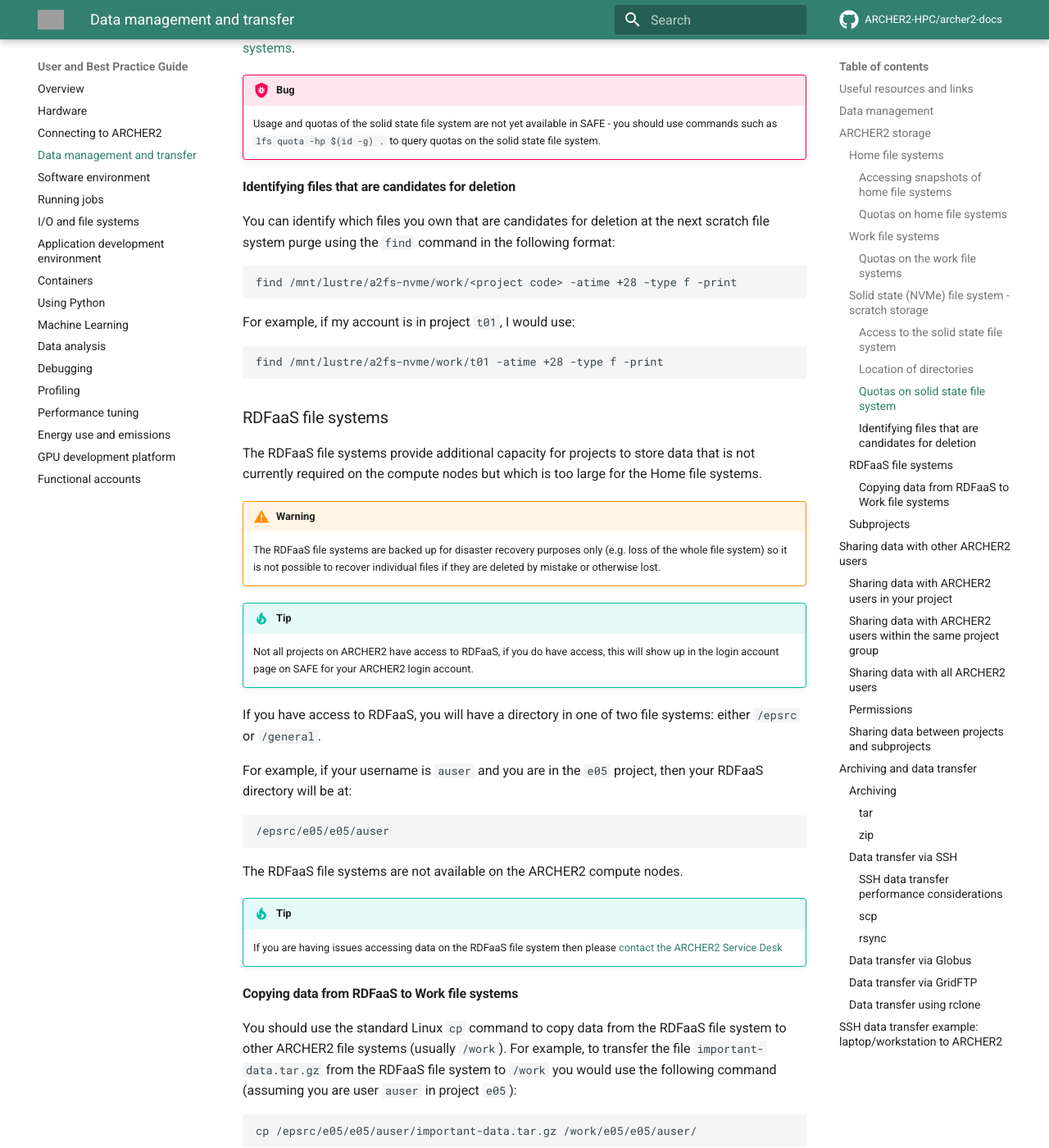
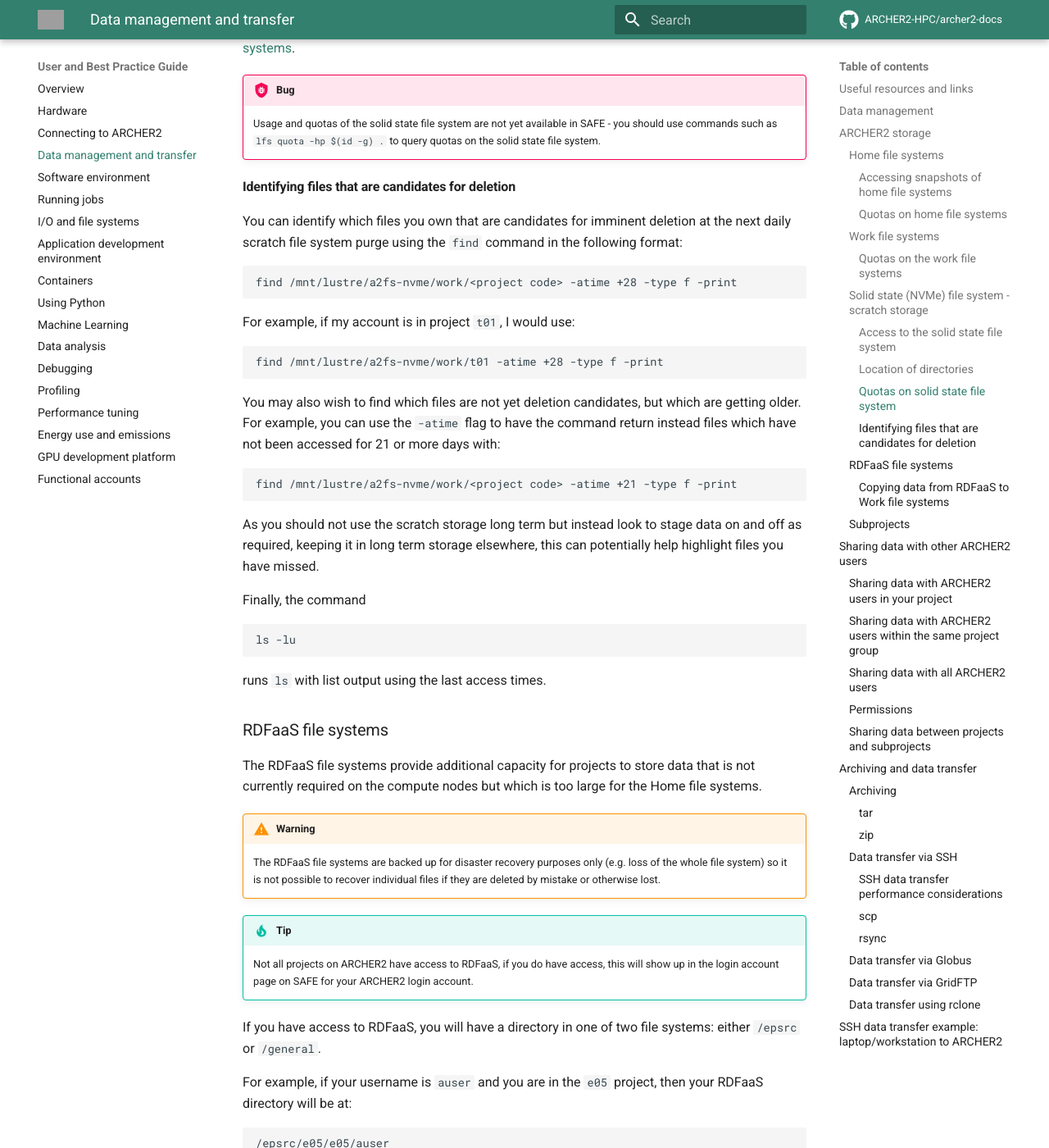
Before and after one commit to ARCHER2-HPC/archer2-docs, an MkDocs documentation site: the page built from docs/user-guide/data.md, in a window 1280 px wide and 1400 px high, scrolled down 7089 px. Shown: the whole window at 82% size. Built offline with MkDocs 1.6.1 and Material for MkDocs 9.7.7, drawn with Linux system fonts in a browser that asks for light colours; comment, search, counter and statistics services are not loaded; some of the changed text lies outside the part shown; grey boxes are pictures that could not be loaded.

Commit message:
Made the scratch purge implementation a little clearer and made another suggestion for use of  to locate deletion candidates.

````diff
--- a/docs/user-guide/data.md
+++ b/docs/user-guide/data.md
@@ -238,7 +238,8 @@
     The solid state storage system is configured as *scratch* storage with all files
     that have not been accessed in the last 28 days being automatically deleted. This
     implementation starts on 28 Feb 2024, i.e. any files not accessed since 1 Feb 2024
-    will be automatically removed on 28 Feb 2024.
+    will be automatically removed on 28 Feb 2024. The script which performs this purge
+    is run daily.
 
 The solid state storage file system is a 1 PB high performance parallel Lustre file system
 similar to the work file systems. However, unlike the work file systems, all of the
@@ -303,8 +304,8 @@
 
 #### Identifying files that are candidates for deletion
 
-You can identify which files you own that are candidates for deletion at the next
-scratch file system purge using the `find` command in the following format:
+You can identify which files you own that are candidates for imminent deletion at the
+next daily scratch file system purge using the `find` command in the following format:
 
 ```
 find /mnt/lustre/a2fs-nvme/work/<project code> -atime +28 -type f -print
@@ -315,6 +316,26 @@
 ```
 find /mnt/lustre/a2fs-nvme/work/t01 -atime +28 -type f -print
 ```
+
+You may also wish to find which files are not yet deletion candidates, but which
+are getting older. For example, you can use the `-atime` flag to have the command
+return instead files which have not been accessed for 21 or more days with:
+
+```
+find /mnt/lustre/a2fs-nvme/work/<project code> -atime +21 -type f -print
+```
+
+As you should not use the scratch storage long term but instead look to stage data
+on and off as required, keeping it in long term storage elsewhere, this can
+potentially help highlight files you have missed.
+
+Finally, the command
+
+```
+ls -lu
+```
+
+runs `ls` with list output using the last access times.
 
 ### RDFaaS file systems
 
````
